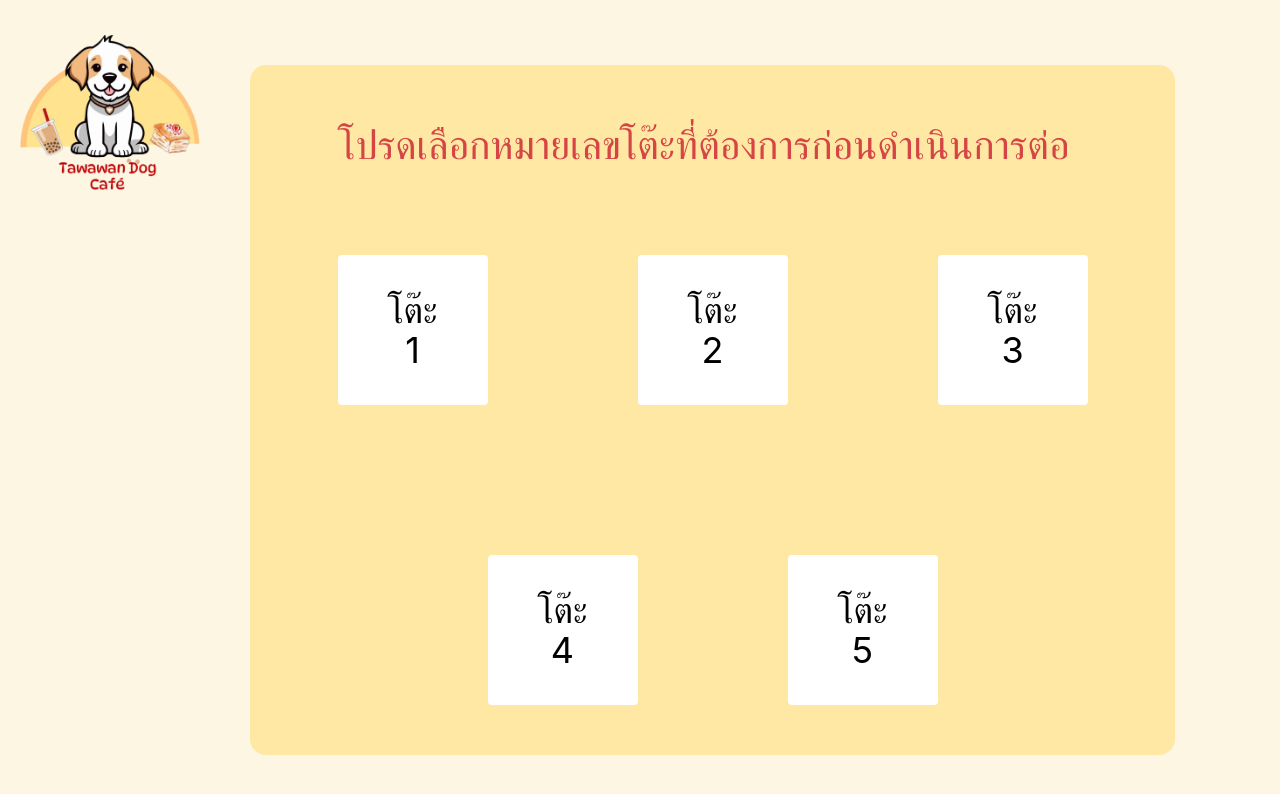
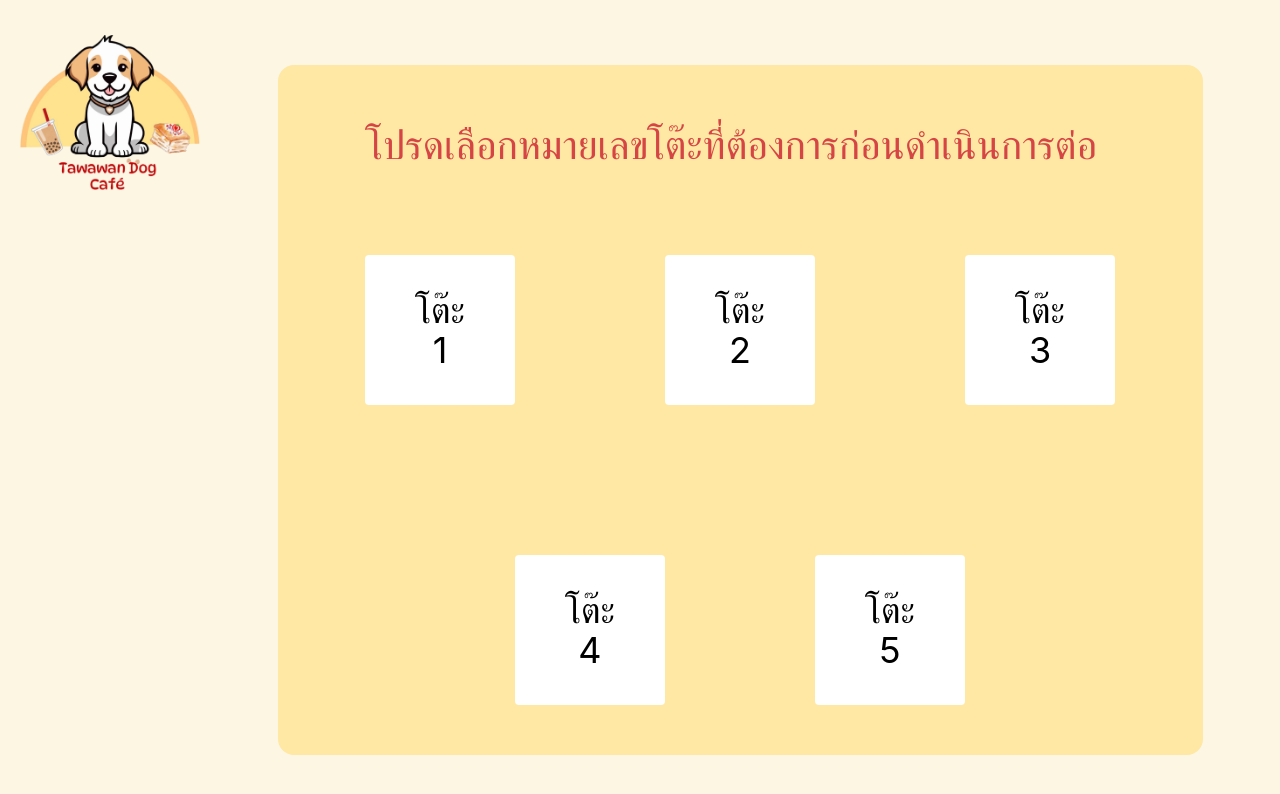
Before and after one commit to pxttxrxwxn/Tawawan_Dog_Cafe_V.2, a Next.js app: page /customer/choose_table in a window 1280 px wide. Shown: the top 794 px of the page. Built offline with nearby package versions, Linux system fonts and the light colour scheme.

Commit message:
choose_table

```diff
--- a/src/app/customer/choose_table/page.jsx
+++ b/src/app/customer/choose_table/page.jsx
@@ -10,12 +10,12 @@ export default function ChooseTable() {
     };
 
     return (
-        <div className="min-h-screen bg-[#fdf6e3] flex">
-            <div className="flex justify-start mt-[35px] ml-[20px]">
+        <div className="min-w-screen">
+            <div className="flex  mt-[35px] ml-[20px]">
                 <div>
                     <Image src="/logo.png" alt="Logo" width={180} height={170} />
                 </div>
-                <div className='ml-[50px] mt-[30px]'>
+                <div className='mx-auto mt-[30px]'>
                     <div className='flex justify-center w-[925px] bg-[#FFE8A3] rounded-2xl'>
                         <div className='mt-[50px] mb-[50px]'>
                             <p className='text-[40px] text-[#D64545]'>
```
